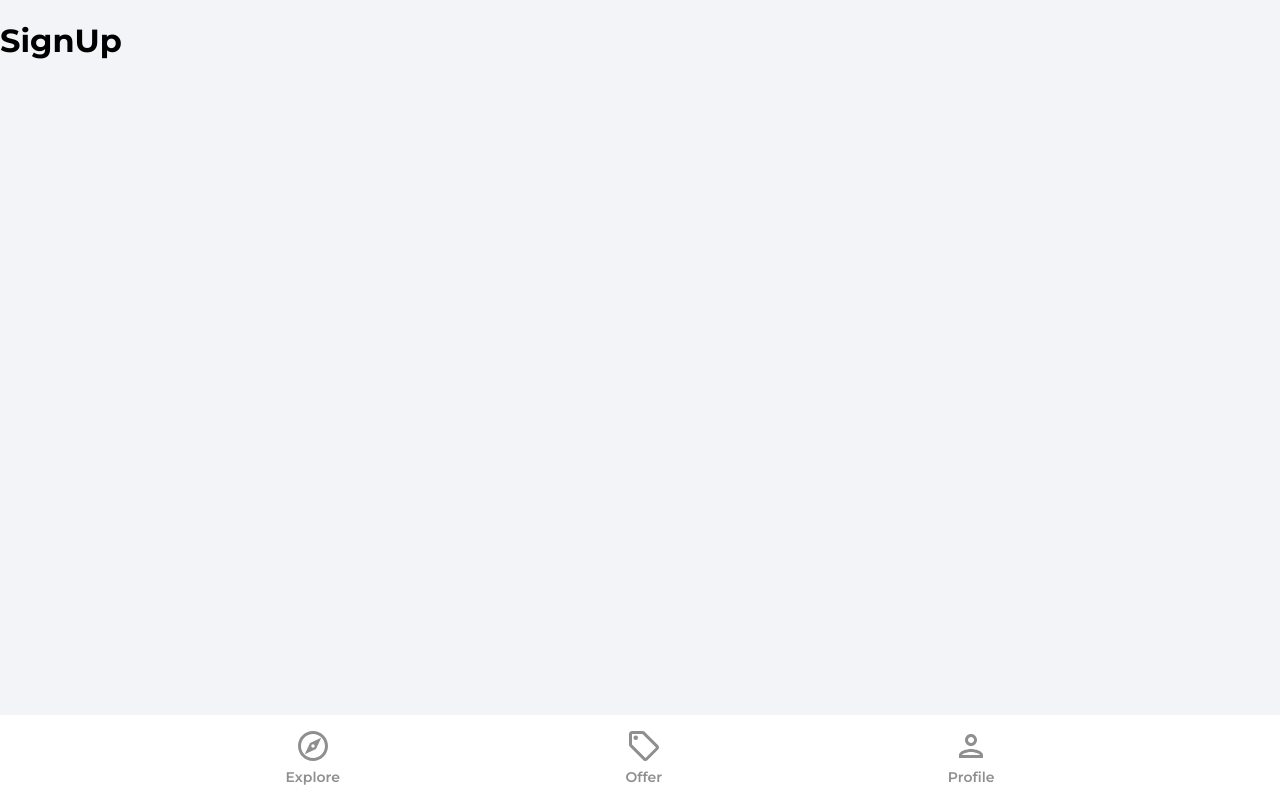
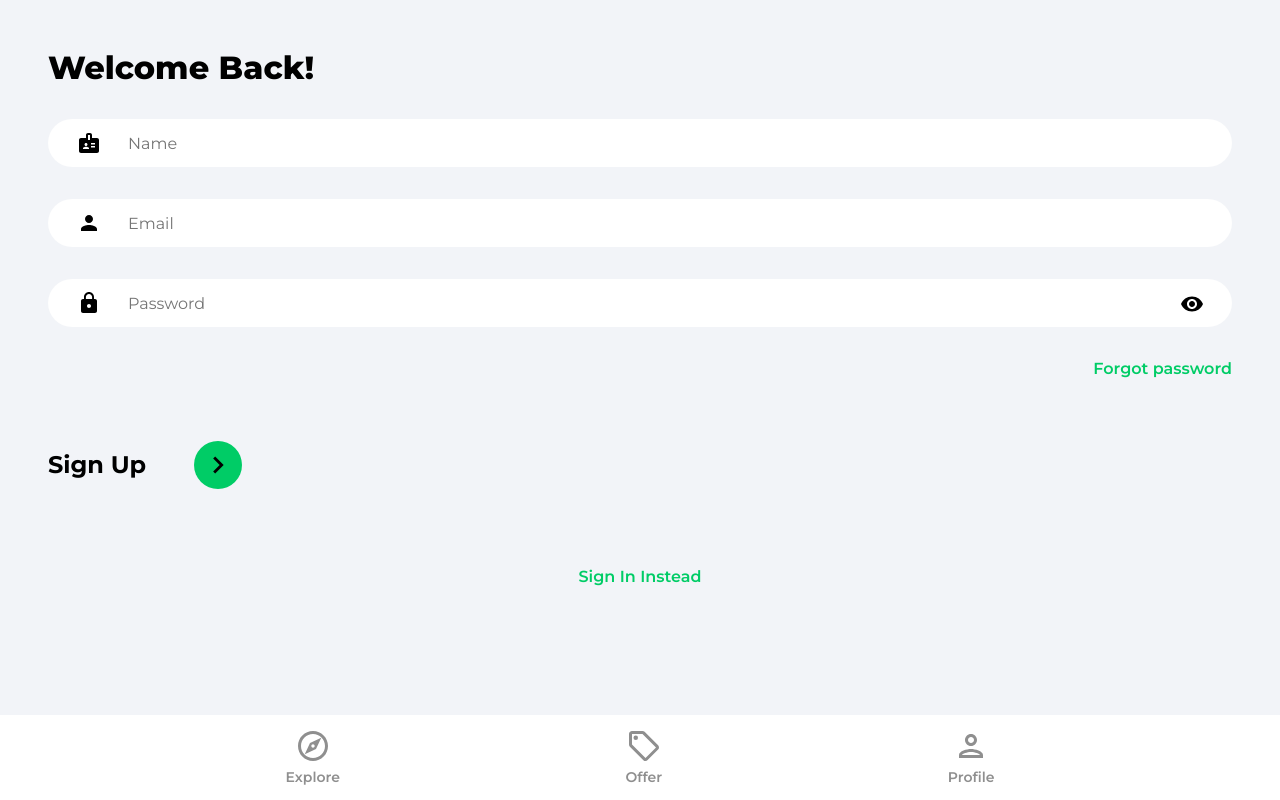
Before and after one commit to Hosseinht/buy-house-react, a React (Create React App) app: page /sign-up in a window 1280 px wide. Built offline with nearby package versions, Linux system fonts and the light colour scheme.

Commit message:
Sign In & Sign Up Form

```diff
--- a/src/index.css
+++ b/src/index.css
@@ -210,6 +210,7 @@
   right: 1%;
   padding: 1rem;
 }
+
 
 .forgotPasswordLink {
   cursor: pointer;
--- a/src/pages/SignIn.jsx
+++ b/src/pages/SignIn.jsx
@@ -1,8 +1,78 @@
+import {useState} from "react";
+import {Link, useNavigate} from "react-router-dom";
+import {ReactComponent as ArrowRightIcon} from "../assets/svg/keyboardArrowRightIcon.svg";
+import visibilityIcon from '../assets/svg/visibilityIcon.svg'
+
 const SignIn = () => {
+    const [showPassword, setShowPassword] = useState(false)
+    const [formData, setFormData] = useState({
+        email: '',
+        password: '',
+    })
+
+    const {email, password} = formData
+
+    const navigate = useNavigate()
+
+    const onChange = (e) => {
+        setFormData((prevState) => ({
+            ...prevState,
+            [e.target.id]: e.target.value
+        }))
+    }
+
     return (
-        <div>
-            <h1>SignIn</h1>
-        </div>
+        <>
+            <div className="pageContainer">
+                <header>
+                    <p className="pageHeader">Welcome Back!</p>
+                </header>
+                <form>
+                    <input
+                        type="email"
+                        placeholder='Email'
+                        id='email'
+                        value={email}
+                        className='emailInput'
+                        onChange={onChange}
+                    />
+                    <div className="passwordInputDiv">
+                        <input
+                            type={showPassword ? 'text' : 'password'}
+                            className='passwordInput'
+                            placeholder='Password'
+                            id='password'
+                            value={password}
+                            onChange={onChange}
+
+                        />
+
+                        <img
+                            src={visibilityIcon}
+                            alt="show password"
+                            className='showPassword'
+                            onClick={() => setShowPassword((prevState) => !prevState)}
+                        />
+                    </div>
+
+                    <Link to='/forgot-password' className='forgotPasswordLink'>
+                        Forgot password
+                    </Link>
+
+                    <div className="signInBar">
+                        <p className="signInText">Sign In</p>
+                        <button className="signInButton">
+                            <ArrowRightIcon fill='#fffff' width='34px' height='34px'/>
+                        </button>
+                    </div>
+
+                </form>
+                {/*Google OAuth*/}
+                <Link to='/sign-up' className='registerLink'>
+                    Sign Up Instead
+                </Link>
+            </div>
+        </>
     );
 };
 
--- a/src/pages/SignUp.jsx
+++ b/src/pages/SignUp.jsx
@@ -1,8 +1,88 @@
+import {useState} from "react";
+import {Link, useNavigate} from "react-router-dom";
+import {ReactComponent as ArrowRightIcon} from "../assets/svg/keyboardArrowRightIcon.svg";
+import visibilityIcon from '../assets/svg/visibilityIcon.svg'
+
 const SignUp = () => {
+    const [showPassword, setShowPassword] = useState(false)
+    const [formData, setFormData] = useState({
+        name: '',
+        email: '',
+        password: '',
+    })
+
+    const {email, password, name} = formData
+
+    const navigate = useNavigate()
+
+    const onChange = (e) => {
+        setFormData((prevState) => ({
+            ...prevState,
+            [e.target.id]: e.target.value
+        }))
+    }
+
     return (
-        <div>
-            <h1>SignUp</h1>
-        </div>
+        <>
+            <div className="pageContainer">
+                <header>
+                    <p className="pageHeader">Welcome Back!</p>
+                </header>
+                <form>
+                    <input
+                        type="text"
+                        placeholder='Name'
+                        id='text'
+                        value={name}
+                        className='nameInput'
+                        onChange={onChange}
+                    />
+                    <input
+                        type="email"
+                        placeholder='Email'
+                        id='email'
+                        value={email}
+                        className='emailInput'
+                        onChange={onChange}
+                    />
+
+                    <div className="passwordInputDiv">
+                        <input
+                            type={showPassword ? 'text' : 'password'}
+                            className='passwordInput'
+                            placeholder='Password'
+                            id='password'
+                            value={password}
+                            onChange={onChange}
+
+                        />
+
+                        <img
+                            src={visibilityIcon}
+                            alt="show password"
+                            className='showPassword'
+                            onClick={() => setShowPassword((prevState) => !prevState)}
+                        />
+                    </div>
+
+                    <Link to='/forgot-password' className='forgotPasswordLink'>
+                        Forgot password
+                    </Link>
+
+                    <div className="signUpBar">
+                        <p className="signUpText">Sign Up</p>
+                        <button className="signUpButton">
+                            <ArrowRightIcon fill='#fffff' width='34px' height='34px'/>
+                        </button>
+                    </div>
+
+                </form>
+                {/*Google OAuth*/}
+                <Link to='/sign-in' className='registerLink'>
+                    Sign In Instead
+                </Link>
+            </div>
+        </>
     );
 };
 
```
